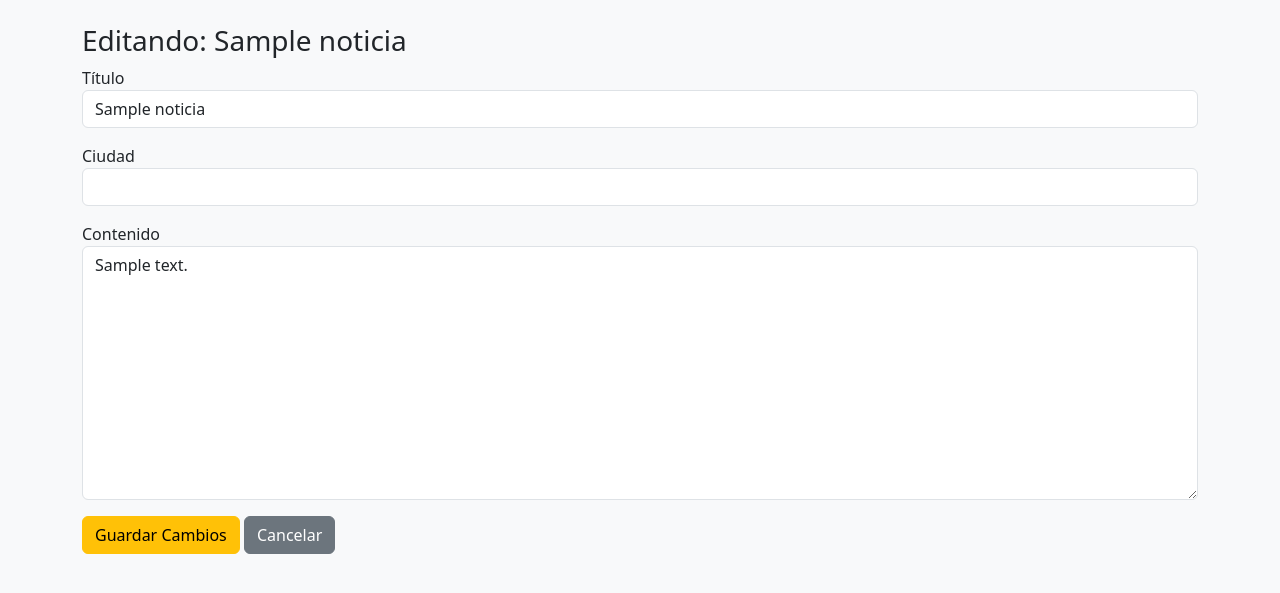
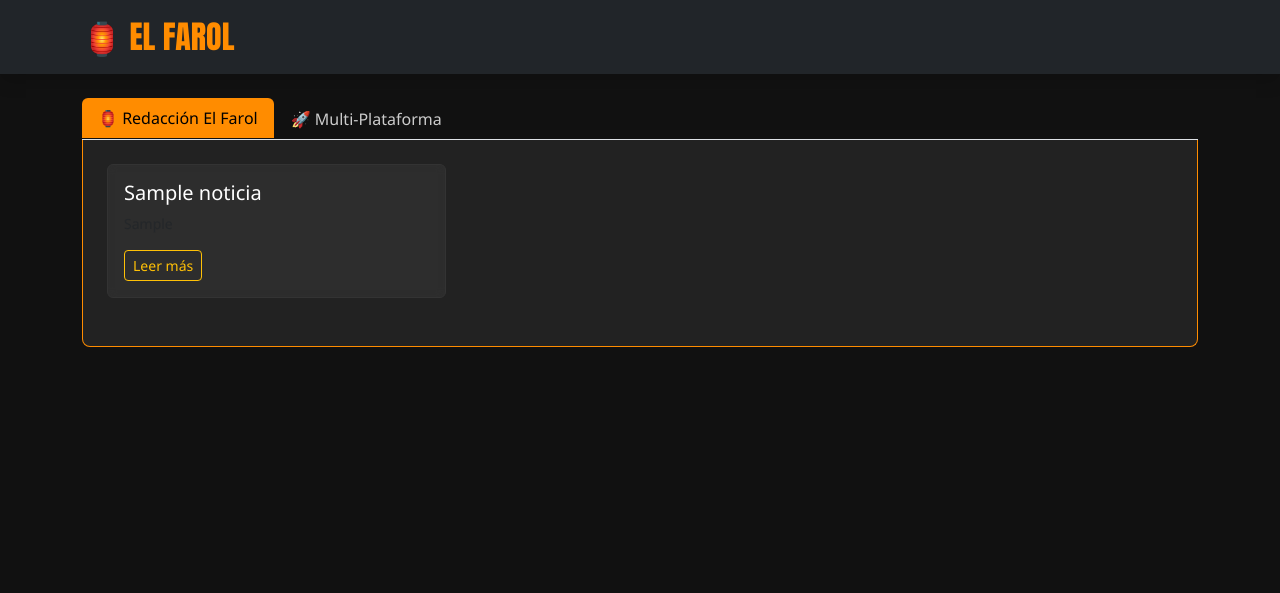
Before and after one commit to josecolor/farol-web., a Flask app: template templates/editar.html in a window 1280 px wide. Shown: the top 593 px of the page. Run offline with Flask 3, Linux system fonts and the light colour scheme; the template is opened without the code that fills it: values that come from a table or form of the project are taken from there, others are empty; tables that the repository leaves empty hold one stand-in row (values such as "Sample post").

Commit message:
Update editar.html

```diff
--- a/templates/editar.html
+++ b/templates/editar.html
@@ -2,28 +2,87 @@
 <html lang="es">
 <head>
     <meta charset="UTF-8">
-    <title>Editar Noticia | El Farol</title>
+    <meta name="viewport" content="width=device-width, initial-scale=1.0">
+    <title>El Farol | Noticias Mexicali</title>
     <link href="https://cdn.jsdelivr.net/npm/bootstrap@5.3.0/dist/css/bootstrap.min.css" rel="stylesheet">
+    <style>
+        body { background-color: #111; color: white; font-family: 'Segoe UI', Tahoma, Geneva, Verdana, sans-serif; }
+        .navbar-brand { font-family: 'Impact', sans-serif; color: #ff8c00 !important; font-size: 2rem; }
+        .nav-link { color: #ccc !important; }
+        .nav-link.active { background-color: #ff8c00 !important; color: black !important; border: none !important; }
+        .btn-warning { background-color: #ff8c00 !important; font-weight: bold; }
+        /* Efecto de Blur 20% solicitado */
+        .card-noticia { backdrop-filter: blur(5px); background: rgba(255, 255, 255, 0.05); border: 1px solid #333; }
+    </style>
 </head>
-<body class="bg-light p-4">
+<body>
+
+<nav class="navbar navbar-dark bg-dark mb-4 shadow">
     <div class="container">
-        <h3>Editando: {{ noticia.titulo }}</h3>
-        <form method="POST" enctype="multipart/form-data">
-            <div class="mb-3">
-                <label>Título</label>
-                <input type="text" name="titulo" class="form-control" value="{{ noticia.titulo }}">
+        <a class="navbar-brand" href="/">🏮 EL FAROL</a>
+    </div>
+</nav>
+
+<div class="container">
+    <ul class="nav nav-tabs mb-0" id="fuentesTabs">
+        <li class="nav-item">
+            <button class="nav-link active" data-bs-toggle="tab" data-bs-target="#tab-local">
+                🏮 Redacción El Farol
+            </button>
+        </li>
+        <li class="nav-item">
+            <button class="nav-link" data-bs-toggle="tab" data-bs-target="#tab-externos">
+                🚀 Multi-Plataforma
+            </button>
+        </li>
+    </ul>
+
+    <div class="tab-content border border-top-0 p-4" style="background: #222; border-color: #ff8c00 !important; border-radius: 0 0 8px 8px;">
+
+        <div class="tab-pane fade show active" id="tab-local">
+            <div class="row">
+                {% if noticias %}
+                    {% for noticia in noticias %}
+                        <div class="col-md-4 mb-4">
+                            <div class="card card-noticia text-white h-100">
+                                <div class="card-body">
+                                    <h5 class="card-title">{{ noticia.titulo }}</h5>
+                                    <p class="card-text small text-muted">{{ noticia.resumen }}</p>
+                                    <a href="/noticia/{{ noticia.slug }}" class="btn btn-sm btn-outline-warning">Leer más</a>
+                                </div>
+                            </div>
+                        </div>
+                    {% endfor %}
+                {% else %}
+                    <div class="text-center py-5">
+                        <p class="text-muted">Esperando la primera exclusiva de Mexicali...</p>
+                        <a href="/login" class="btn btn-warning">Ir al Panel de Control</a>
+                    </div>
+                {% endif %}
             </div>
-            <div class="mb-3">
-                <label>Ciudad</label>
-                <input type="text" name="ciudad" class="form-control" value="{{ noticia.ciudad }}">
+        </div>
+
+        <div class="tab-pane fade" id="tab-externos">
+            <div class="row text-center">
+                <div class="col-md-6 mb-3">
+                    <div class="p-4" style="background:#2b2b2b; border-radius:10px;">
+                        <h4>Blogger</h4>
+                        <p class="small text-muted">Ideal para columnas de opinión.</p>
+                        <a href="https://www.blogger.com" target="_blank" class="btn btn-outline-warning w-100">Abrir Editor ↗</a>
+                    </div>
+                </div>
+                <div class="col-md-6 mb-3">
+                    <div class="p-4" style="background:#2b2b2b; border-radius:10px;">
+                        <h4>WordPress</h4>
+                        <p class="small text-muted">Reportajes y multimedia pesada.</p>
+                        <a href="https://wordpress.com" target="_blank" class="btn btn-outline-warning w-100">Abrir Panel ↗</a>
+                    </div>
+                </div>
             </div>
-            <div class="mb-3">
-                <label>Contenido</label>
-                <textarea name="contenido" class="form-control" rows="10">{{ noticia.contenido }}</textarea>
-            </div>
-            <button type="submit" class="btn btn-warning">Guardar Cambios</button>
-            <a href="{{ url_for('admin') }}" class="btn btn-secondary">Cancelar</a>
-        </form>
+        </div>
     </div>
+</div>
+
+<script src="https://cdn.jsdelivr.net/npm/bootstrap@5.3.0/dist/js/bootstrap.bundle.min.js"></script>
 </body>
 </html>
```
